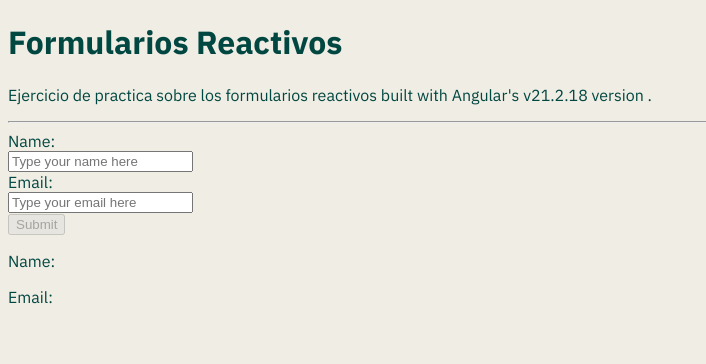
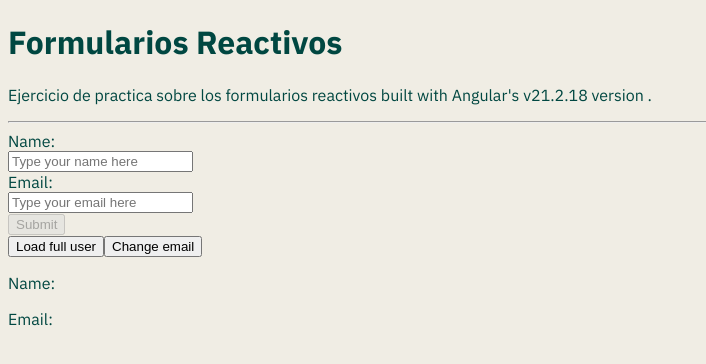
Before and after one commit to vCentDev/reactive-forms-practice, an Angular app: page / in a window 1280 px wide. Shown: the top 364 px of the page, without its empty margins (0-706 px from the left). Built offline with nearby package versions, Linux system fonts and the light colour scheme.

Commit message:
chore: Ejercicio 7 completado

```diff
--- a/src/app/app.html
+++ b/src/app/app.html
@@ -27,5 +27,9 @@
   }
   <button type="submit" [disabled]="userForm.invalid">Submit</button>
 </form>
+
+<button type="button" (click)="loadUser()">Load full user</button>
+<button type="button" (click)="changeEmail()">Change email</button>
+
 <p>Name: {{ userForm.value.name }}</p>
 <p>Email: {{ userForm.value.email }}</p>
--- a/src/app/app.ts
+++ b/src/app/app.ts
@@ -15,8 +15,21 @@ export class App {
     email: new FormControl('', [Validators.required, Validators.email]),
   });
 
-  onSubmit() {
+  onSubmit(): void {
     console.log(this.userForm.value);
     this.userForm.reset();
   }
+
+  loadUser(): void {
+    this.userForm.setValue({
+      name: 'Vicente',
+      email: 'vicente@example.com',
+    });
+  }
+
+  changeEmail(): void {
+    this.userForm.patchValue({
+      email: 'nuevo@example.com',
+    });
+  }
 }
```
